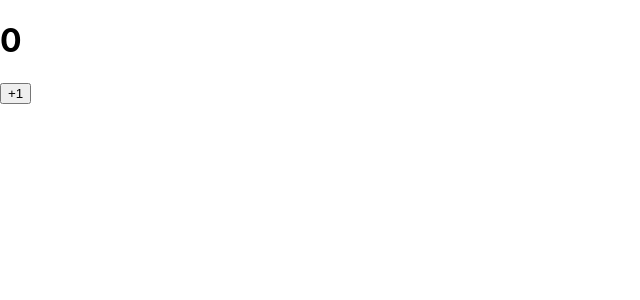
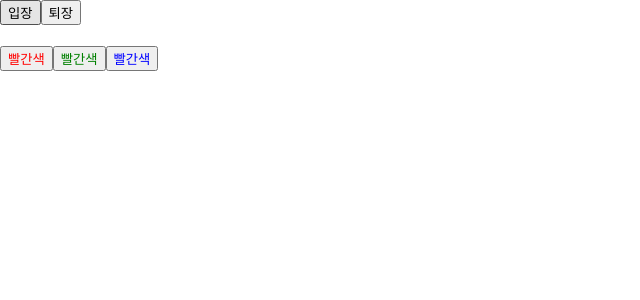
Before and after one commit to coals0115/react-study, a React (Create React App) app: page / in a window 1280 px wide. Shown: the top 300 px of the page, without its empty margins (0-640 px from the left). Built offline with nearby package versions, Linux system fonts and the light colour scheme.

Commit message:
3장 컴포넌트) 3.4 state

```diff
--- a/src/App.js
+++ b/src/App.js
@@ -1,5 +1,6 @@
 import MyComponent from "./MyComponent";
 import Counter from "./Counter";
+import Say from './Say';
 
 // 3.2.3 모듈 내보내기 및 불러오기
 const App323 = () => {
@@ -13,8 +14,17 @@
 };
 
 // 3.4.1 클래스형 컴포넌트의 state
-const App = () => {
+const App341 = () => {
   return <Counter />;
 }
 
+// 3.4.2.2 useState 사용하기
+const App = () => {
+  return <Say/>
+}
+
+
+
+
+
 export default App;
--- /dev/null
+++ b/src/Say.js
@@ -0,0 +1,38 @@
+// 3.4.2.2 useState 사용하기
+import { useState } from "react"
+
+const Say3422 = () => {
+    const [message, setMessage] = useState('');
+    const onClickEnter = () => setMessage('안녕하세요!');
+    const onClickLeave = () => setMessage('안녕히 가세요!')
+
+    return (
+        <div>
+            <button onClick={onClickEnter}>입장</button>
+            <button onClick={onClickLeave}>퇴장</button>
+            <h1>{message}</h1>
+        </div>
+    );
+};
+
+// 3.4.2.3 한 컴포넌트에서 useState 여러 번 사용하기
+const Say = () => {
+    const [message, setMessage] = useState('');
+    const onClickEnter = () => setMessage('안녕하세요!');
+    const onClickLeave = () => setMessage('안녕히 가세요!');
+
+    const [color, setColor] = useState('yellow');
+
+    return (
+        <div>
+            <button onClick={onClickEnter}>입장</button>
+            <button onClick={onClickLeave}>퇴장</button>
+            <h1 style={{color}}>{message}</h1>
+            <button style={{ color: 'red' }} onClick={() => setColor('red')}>빨간색</button>
+            <button style={{ color: 'green' }} onClick={() => setColor('green')}>빨간색</button>
+            <button style={{ color: 'blue' }} onClick={() => setColor('blue')}>빨간색</button>
+        </div>
+    );
+};
+
+export default Say;
```
